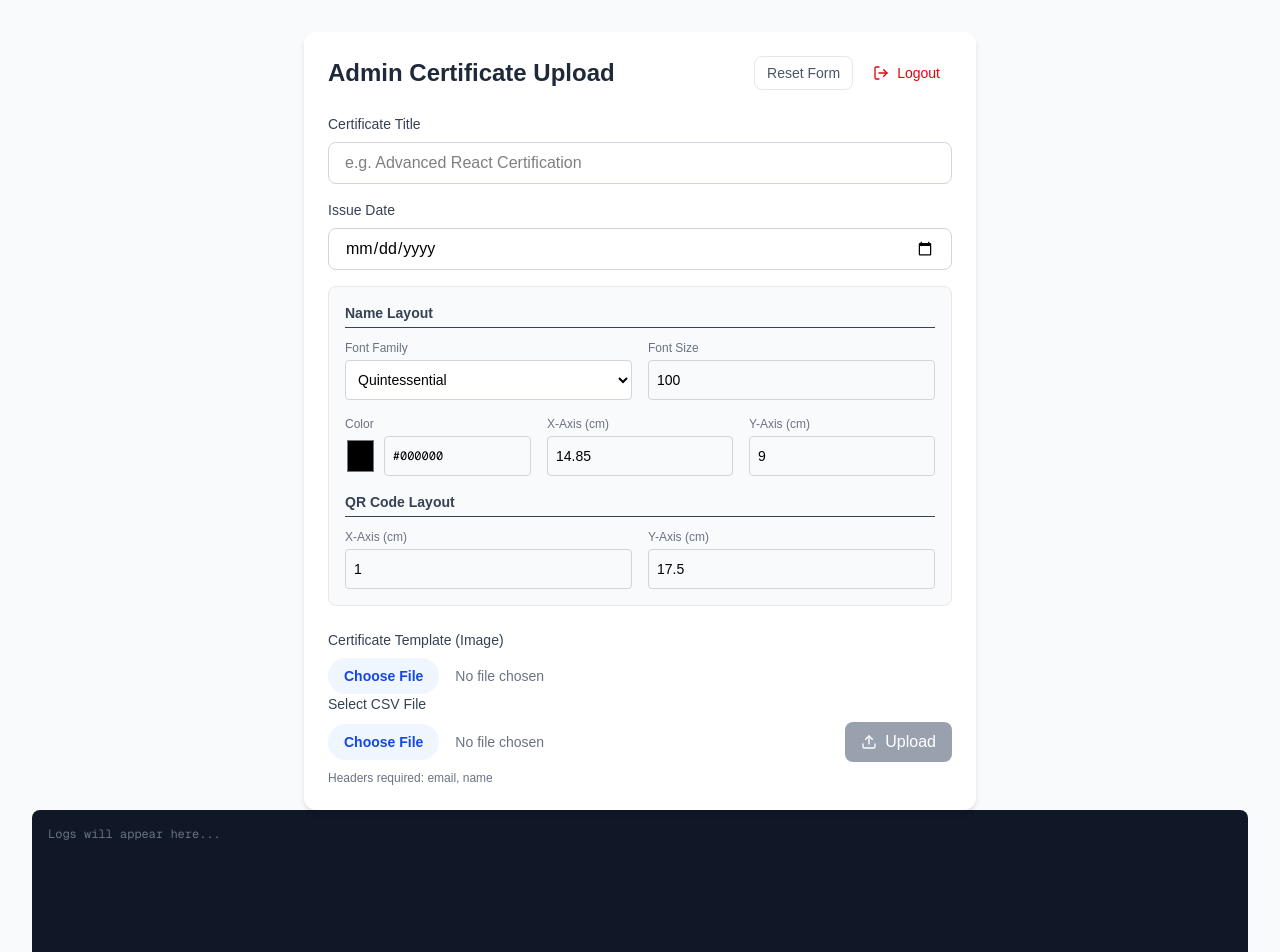
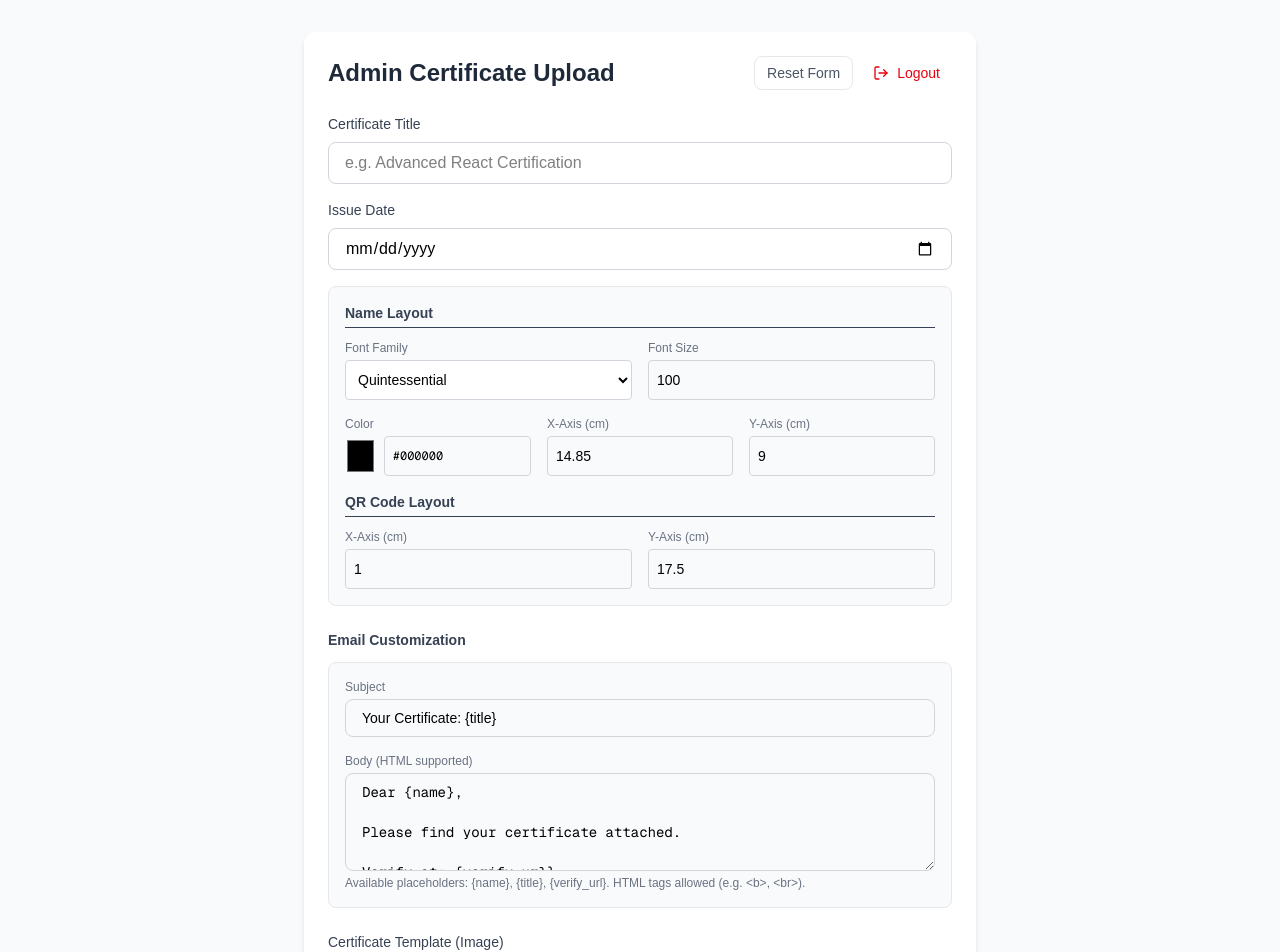
Before and after one commit to thevasugupta/gir-cert-verify, a Next.js app: page /admin/upload in a window 1280 px wide. Shown: the top 952 px of the page. Built offline with nearby package versions, Linux system fonts and the light colour scheme.

Commit message:
email customisation added

```diff
--- a/app/admin/upload/page.tsx
+++ b/app/admin/upload/page.tsx
@@ -22,6 +22,10 @@ export default function AdminUploadPage() {
     // QR Positioning State
     const [qrXPos, setQrXPos] = useState(1.0);
     const [qrYPos, setQrYPos] = useState(17.5);
+
+    // Email State
+    const [emailSubject, setEmailSubject] = useState('Your Certificate: {title}');
+    const [emailBody, setEmailBody] = useState('Dear {name},\n\nPlease find your certificate attached.\n\nVerify at: {verify_url}');
 
     const [uploading, setUploading] = useState(false);
     const [logs, setLogs] = useState<string[]>([]);
@@ -90,6 +94,8 @@ export default function AdminUploadPage() {
         setNameXPos(14.85);
         setQrXPos(1.0);
         setQrYPos(17.5);
+        setEmailSubject('Your Certificate: {title}');
+        setEmailBody('Dear {name},\n\nPlease find your certificate attached.\n\nVerify at: {verify_url}');
         setLogs([]);
         setProgress(0);
 
@@ -153,6 +159,10 @@ export default function AdminUploadPage() {
                         row.name_x_pos = nameXPos;
                         row.qr_x_pos = qrXPos;
                         row.qr_y_pos = qrYPos;
+
+                        // Apply email config
+                        row.email_subject = emailSubject;
+                        row.email_body = emailBody;
 
                         const res = await uploadCertificate(row);
                         if (res.status === 'success') {
@@ -338,6 +348,36 @@ export default function AdminUploadPage() {
                     </div>
                 </div>
 
+                {/* Email Customization */}
+                <div className="mb-6">
+                    <h3 className="text-sm font-semibold text-gray-700 mb-3">Email Customization</h3>
+                    <div className="space-y-4 p-4 bg-gray-50 rounded-lg border border-gray-200">
+                        <div>
+                            <label className="block text-xs font-medium text-gray-500 mb-1">Subject</label>
+                            <input
+                                type="text"
+                                value={emailSubject}
+                                onChange={(e) => setEmailSubject(e.target.value)}
+                                className="block w-full px-4 py-2 border border-gray-300 rounded-lg focus:ring-2 focus:ring-blue-500 outline-none text-black text-sm"
+                                placeholder="Your Certificate: {title}"
+                            />
+                        </div>
+                        <div>
+                            <label className="block text-xs font-medium text-gray-500 mb-1">Body (HTML supported)</label>
+                            <textarea
+                                value={emailBody}
+                                onChange={(e) => setEmailBody(e.target.value)}
+                                rows={4}
+                                className="block w-full px-4 py-2 border border-gray-300 rounded-lg focus:ring-2 focus:ring-blue-500 outline-none text-black text-sm font-mono"
+                                placeholder="Dear {name}..."
+                            />
+                            <p className="text-xs text-gray-500 mt-1">
+                                Available placeholders: {'{name}'}, {'{title}'}, {'{verify_url}'}. HTML tags allowed (e.g. &lt;b&gt;, &lt;br&gt;).
+                            </p>
+                        </div>
+                    </div>
+                </div>
+
                 <div>
                     <label className="block text-sm font-medium text-gray-700 mb-2">Certificate Template (Image)</label>
                     <input
--- a/app/lib/api.ts
+++ b/app/lib/api.ts
@@ -14,6 +14,8 @@ export interface CertificateData {
   name_x_pos?: number;
   qr_x_pos?: number;
   qr_y_pos?: number;
+  email_subject?: string;
+  email_body?: string;
 }
 
 export interface Certificate extends CertificateData {
```
